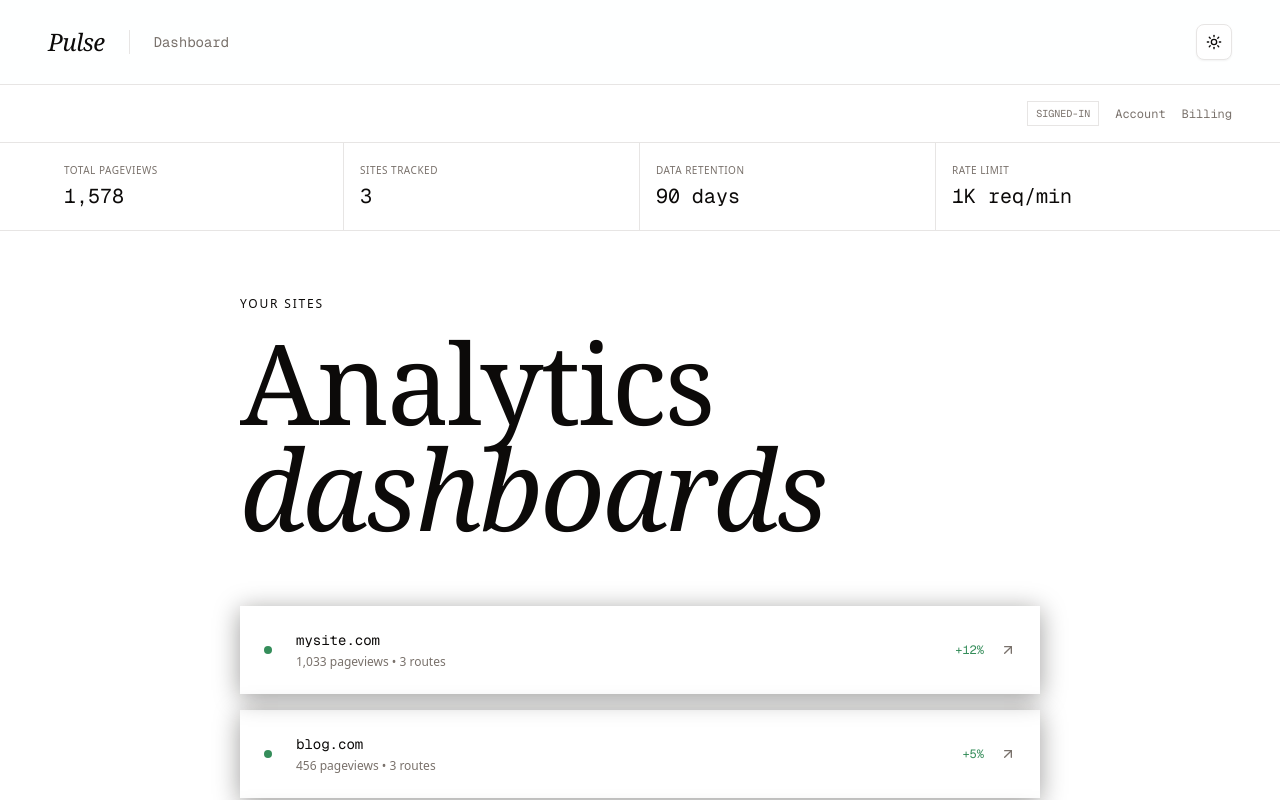
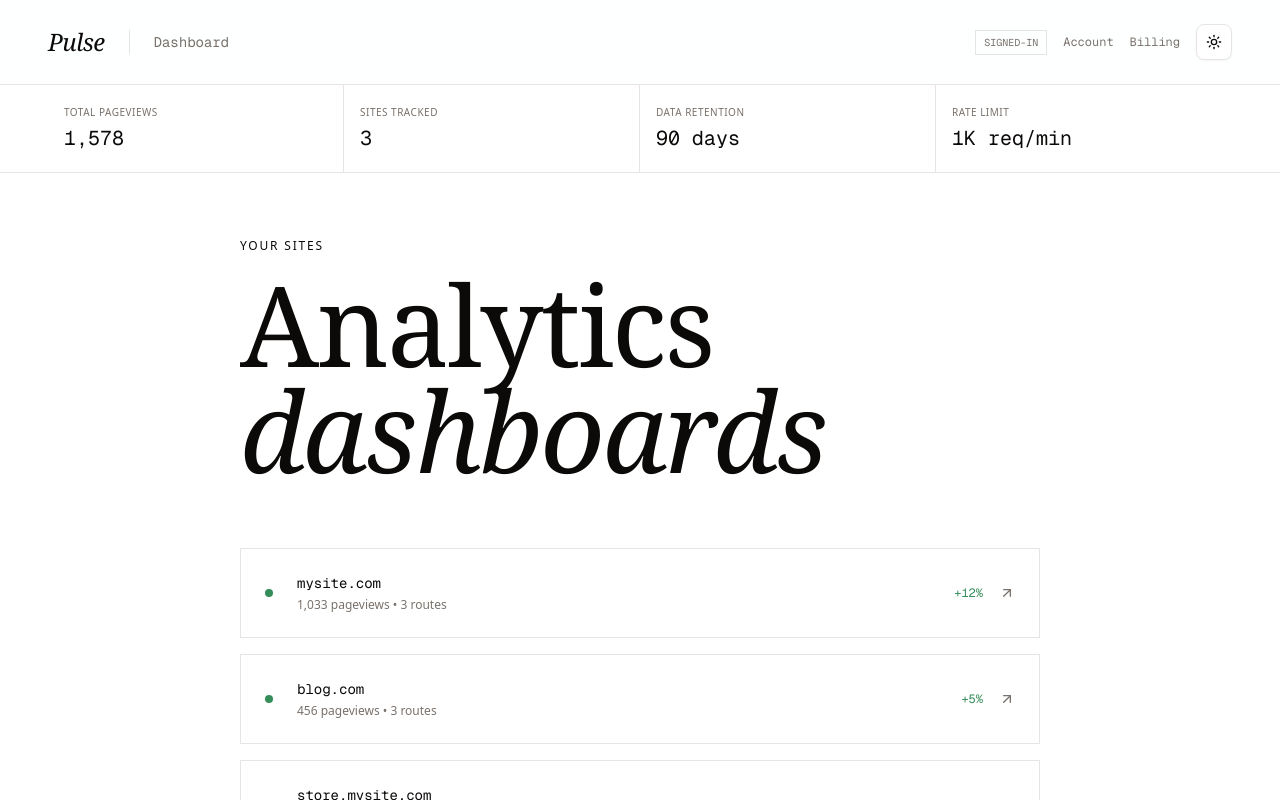
Before and after one commit to SinghAman21/web-analytics, a Next.js app: page /dashboard in a window 1280 px wide. Shown: the top 800 px of the page. Built offline with nearby package versions, Linux system fonts and the light colour scheme.

Commit message:
feat(dashboard): enhance header with ModeToggle component and improve layout

```diff
--- a/app/dashboard/page.tsx
+++ b/app/dashboard/page.tsx
@@ -3,8 +3,8 @@
 import { motion } from 'framer-motion';
 import Link from 'next/link';
 import { ArrowUpRight, Plus } from 'lucide-react';
-import AppHeader from '@/components/shared/AppHeader';
 import AppFooter from '@/components/shared/AppFooter';
+import { ModeToggle } from '@/components/toggle';
 
 const sites = [
   { id: 'mysite-com', domain: 'mysite.com', routes: ['/', '/pricing', '/blog'], routeViews: [523, 312, 198], change: '+12%', status: 'active' },
@@ -24,16 +24,30 @@ export default function DashboardOverview() {
 
   return (
     <div className="min-h-screen bg-background flex flex-col">
-      <AppHeader title="Dashboard" />
+      {/* Header */}
+      <motion.header
+        initial={{ opacity: 0 }}
+        animate={{ opacity: 1 }}
+        transition={{ duration: 0.3 }}
+        className="border-b border-border bg-background/50 backdrop-blur-sm"
+      >
+        <div className="max-w-7xl mx-auto px-6 lg:px-12 py-6 flex items-center justify-between">
+          <div className="flex items-center gap-6">
+            <Link href="/" className="font-serif text-2xl italic tracking-tight hover:opacity-70 transition-opacity">
+              Pulse
+            </Link>
+            <span className="w-px h-6 bg-border" />
+            <h1 className="text-sm font-mono text-muted-foreground">Dashboard</h1>
+          </div>
 
-      {/* Dashboard Controls */}
-      <div className="border-b border-border bg-background/50">
-        <div className="max-w-7xl mx-auto px-6 lg:px-12 py-4 flex items-center justify-end gap-4">
-          <span className="text-[10px] font-mono px-2 py-1 border border-border text-muted-foreground">{currentTier.name.toUpperCase()}</span>
-          <Link href="/account" className="text-xs font-mono text-muted-foreground hover:text-foreground transition-colors">Account</Link>
-          <Link href="/billing" className="text-xs font-mono text-muted-foreground hover:text-foreground transition-colors">Billing</Link>
+          <div className="flex items-center gap-4">
+            <span className="text-[10px] font-mono px-2 py-1 border border-border text-muted-foreground">{currentTier.name.toUpperCase()}</span>
+            <Link href="/account" className="text-xs font-mono text-muted-foreground hover:text-foreground transition-colors">Account</Link>
+            <Link href="/billing" className="text-xs font-mono text-muted-foreground hover:text-foreground transition-colors">Billing</Link>
+            <ModeToggle />
+          </div>
         </div>
-      </div>
+      </motion.header>
 
       {/* Tier summary bar */}
       <section className="border-b border-border">
@@ -76,12 +90,12 @@ export default function DashboardOverview() {
                 >
                   <Link
                     href={`/dashboard/${site.id}`}
-                    className="editorial-card-hover p-6 flex items-center justify-between group block"
+                    className="p-6 flex items-center justify-between group block border border-border bg-card hover:border-blue-600 dark:hover:border-blue-400 hover:bg-accent/5 transition-all"
                   >
                     <div className="flex items-center gap-6">
                       <span className="w-2 h-2 rounded-full bg-success" />
                       <div>
-                        <p className="font-mono text-sm group-hover:text-accent transition-colors">{site.domain}</p>
+                        <p className="font-mono text-sm text-foreground group-hover:text-blue-600 dark:group-hover:text-blue-400 transition-colors">{site.domain}</p>
                         <p className="text-xs text-muted-foreground mt-1">
                           {siteTotal.toLocaleString()} pageviews • {site.routes.length} routes
                         </p>
@@ -91,7 +105,7 @@ export default function DashboardOverview() {
                       <span className={`font-mono text-xs tabular-nums ${site.change.startsWith('+') ? 'text-success' : 'text-destructive'}`}>
                         {site.change}
                       </span>
-                      <ArrowUpRight className="w-4 h-4 text-muted-foreground group-hover:text-foreground transition-colors" />
+                      <ArrowUpRight className="w-4 h-4 text-muted-foreground group-hover:text-blue-600 dark:group-hover:text-blue-400 transition-colors" />
                     </div>
                   </Link>
                 </motion.div>
@@ -110,7 +124,7 @@ export default function DashboardOverview() {
             </Link>
             <Link
               href="/billing"
-              className="px-6 py-3 text-sm font-mono text-accent border border-accent/30 hover:bg-accent/10 transition-colors"
+              className="px-6 py-3 text-sm font-mono border hover:bg-accent/90 transition-colors"
             >
               Upgrade to Pro →
             </Link>
--- a/app/public/new/page.tsx
+++ b/app/public/new/page.tsx
@@ -41,7 +41,7 @@ export default function PublicNew() {
             className="inline-flex items-center gap-2 text-sm text-muted-foreground hover:text-foreground transition-colors mb-8"
           >
             <ArrowLeft className="w-4 h-4" />
-            Back to dashboards
+            Back to public dashboards
           </Link>
 
           <p className="label mb-4">Free Tier</p>
--- a/app/public/page.tsx
+++ b/app/public/page.tsx
@@ -92,10 +92,10 @@ export default function PublicList() {
                       <p className="text-xs text-muted-foreground mt-0.5 truncate">{site.siteUrl}</p>
                     </div>
                     <div className="col-span-4">
-                      <code className="text-xs font-mono text-accent">{site.hex}</code>
+                      <code className="text-xs font-mono">{site.hex}</code>
                     </div>
                     <div className="col-span-3">
-                      <span className="text-xs text-muted-foreground">
+                      <span className="text-xs">
                         {new Date(site.createdAt).toLocaleDateString('en-US', {
                           month: 'short',
                           day: 'numeric',
--- a/components/dashboard/HeroSection.tsx
+++ b/components/dashboard/HeroSection.tsx
@@ -29,7 +29,7 @@ export default function HeroSection() {
               <span className="text-foreground">Simple</span>
               <br />
               <section className='py-3'>
-              <span className="font-serif italic text-accent my-5">analytics</span>
+              <span className="font-serif italic text-orange-600 dark:text-orange-400 my-5">analytics</span>
               <span className="text-foreground"> for</span>
               </section>
               {/* <br /> */}
--- a/components/toggle.tsx
+++ b/components/toggle.tsx
@@ -5,36 +5,24 @@ import { Moon, Sun } from "lucide-react"
 import { useTheme } from "next-themes"
 
 import { Button } from "@/components/ui/button"
-import {
-  DropdownMenu,
-  DropdownMenuContent,
-  DropdownMenuItem,
-  DropdownMenuTrigger,
-} from "@/components/ui/dropdown-menu"
 
 export function ModeToggle() {
-  const { setTheme } = useTheme()
+  const { theme, setTheme, resolvedTheme } = useTheme()
+
+  const toggleTheme = () => {
+    // If current resolved theme is dark, switch to light, otherwise switch to dark
+    if (resolvedTheme === "dark") {
+      setTheme("light")
+    } else {
+      setTheme("dark")
+    }
+  }
 
   return (
-    <DropdownMenu>
-      <DropdownMenuTrigger asChild>
-        <Button variant="outline" size="icon">
-          <Sun className="h-[1.2rem] w-[1.2rem] scale-100 rotate-0 transition-all dark:scale-0 dark:-rotate-90" />
-          <Moon className="absolute h-[1.2rem] w-[1.2rem] scale-0 rotate-90 transition-all dark:scale-100 dark:rotate-0" />
-          <span className="sr-only">Toggle theme</span>
-        </Button>
-      </DropdownMenuTrigger>
-      <DropdownMenuContent align="end">
-        <DropdownMenuItem onClick={() => setTheme("light")}>
-          Light
-        </DropdownMenuItem>
-        <DropdownMenuItem onClick={() => setTheme("dark")}>
-          Dark
-        </DropdownMenuItem>
-        <DropdownMenuItem onClick={() => setTheme("system")}>
-          System
-        </DropdownMenuItem>
-      </DropdownMenuContent>
-    </DropdownMenu>
+    <Button variant="outline" size="icon" onClick={toggleTheme}>
+      <Sun className="h-[1.2rem] w-[1.2rem] scale-100 rotate-0 transition-all dark:scale-0 dark:-rotate-90" />
+      <Moon className="absolute h-[1.2rem] w-[1.2rem] scale-0 rotate-90 transition-all dark:scale-100 dark:rotate-0" />
+      <span className="sr-only">Toggle theme</span>
+    </Button>
   )
 }
```
